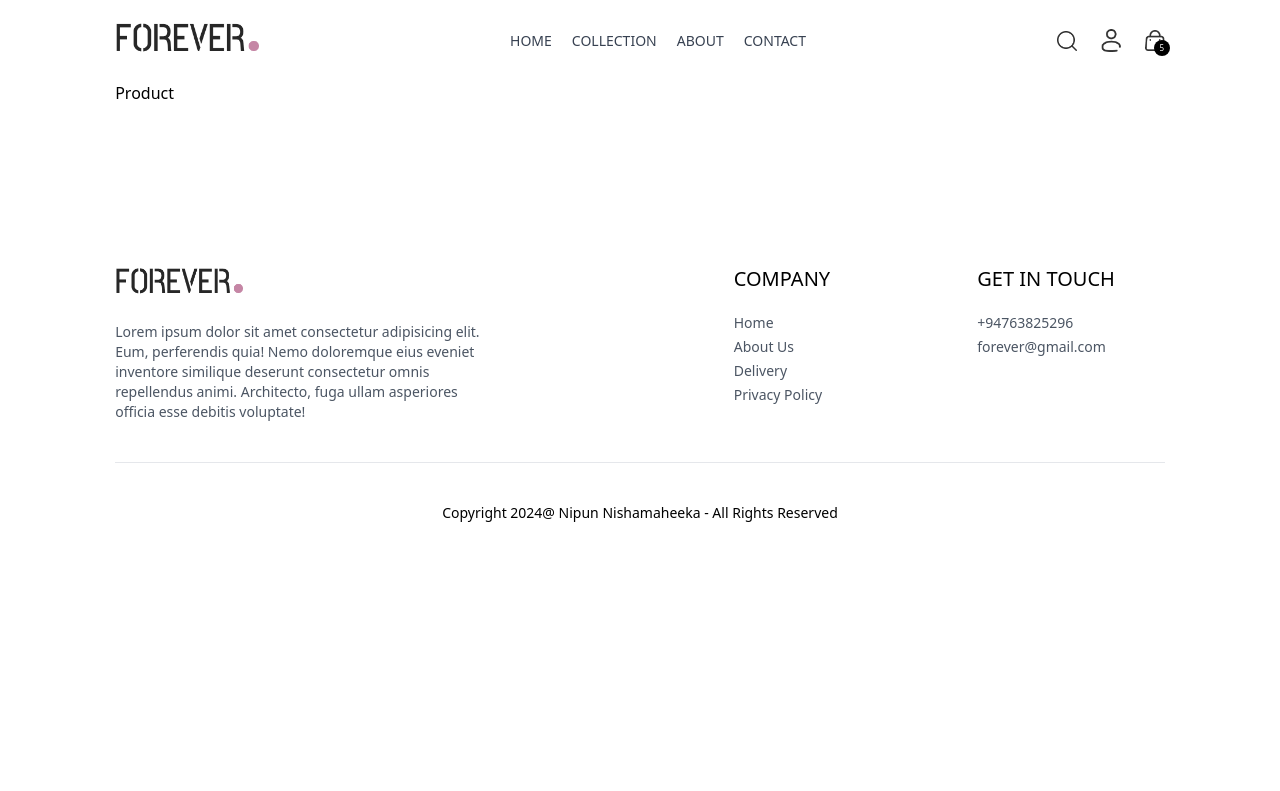
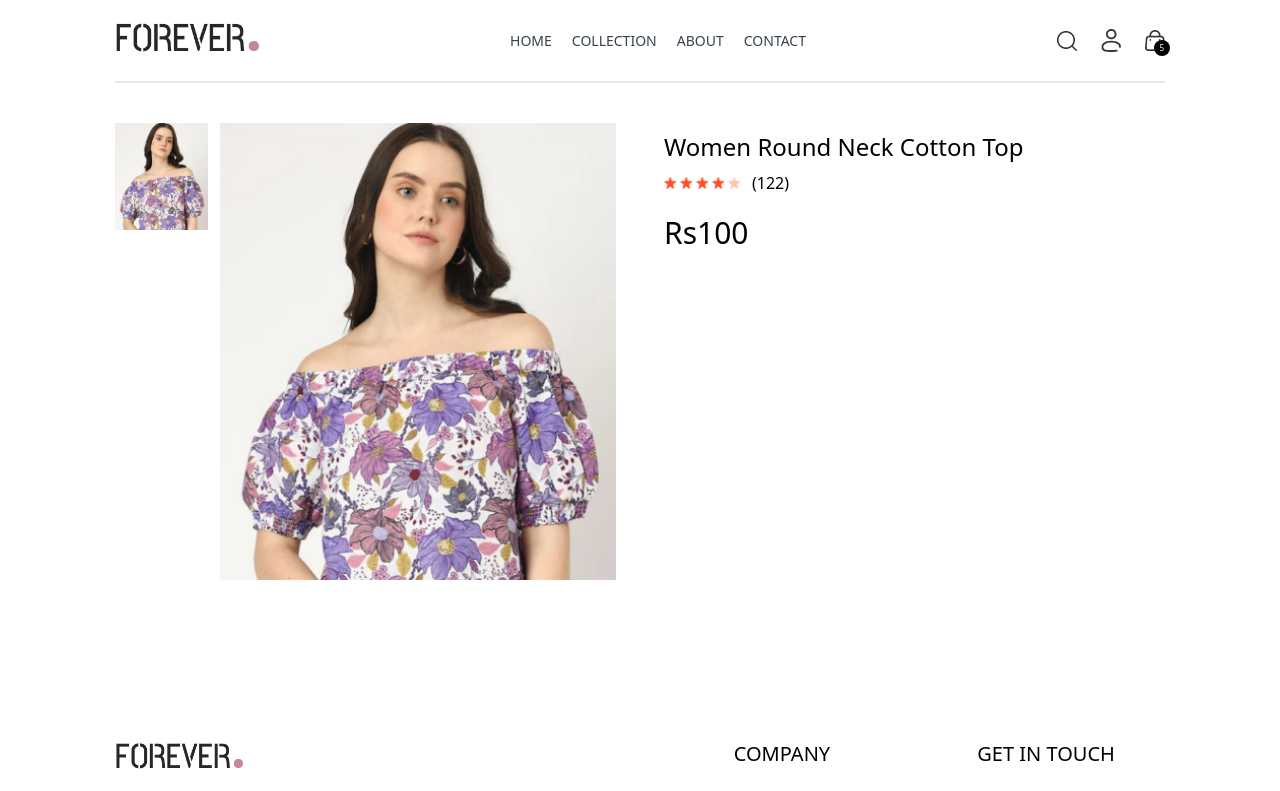
Before and after one commit to nipunnishamaheeka/E-Commerce-WebSite, a React (Vite) app in the folder frontEnd/: page /product/aaaaa in a window 1280 px wide. Shown: the top 791 px of the page. Built offline with nearby package versions, Linux system fonts and the light colour scheme.

Commit message:
display product data dynamically

```diff
--- a/frontEnd/src/pages/Product.jsx
+++ b/frontEnd/src/pages/Product.jsx
@@ -1,9 +1,67 @@
-import React from 'react'
+import React, { useContext, useEffect, useState } from "react";
+import { useParams } from "react-router-dom";
+import { ShopContext } from "../context/ShopContext";
+import { assets } from "../assets/assets";
 
 const Product = () => {
-  return (
-    <div>Product</div>
-  )
-}
+  const { productId } = useParams();
+  const { products,currency } = useContext(ShopContext);
 
-export default Product
+  const [productData, setProductData] = useState(false);
+  const [image, setImage] = useState("");
+
+  const fetchProductData = async () => {
+    products.map((item) => {
+      if (item._id === productId) {
+        setProductData(item);
+        setImage(item.image[0]);
+        console.log(item);
+        return null;
+      }
+    });
+  };
+  useEffect(() => {
+    fetchProductData();
+  }, [productId, products]);
+
+  return productData ? (
+    <div className="border-t-2 pt-10 transition-opacity ease-in duration-500 opacity-100">
+      <div className="flex gap-12 sm:gap-12 flex-col sm:flex-row">
+        {/* product images */}
+        <div className="flex-1 flex flex-col-reverse gap-3 sm:flex-row">
+          <div className="flex sm:flex-col overflow-auto sm:overflow-y-scroll justify-between sm:justify-normal sm:w-[18.7%] w-full">
+            {productData.image.map((item, index) => (
+              <img
+                onClick={() => setImage(item)}
+                src={item}
+                key={index}
+                className="w-[24%] sm:w-full sm:mb-3 flex-shrink-0 cursor-pointer"
+                alt=""
+              />
+            ))}
+          </div>
+          <div className="w-full sm:w-[80%]">
+            <img className="w-full h-auto" src={image} alt="" />
+          </div>
+        </div>
+        {/* -----------Product Infomation--------- */}
+        <div className="flex-1">
+          <h1 className="font-medium text-2xl mt-2">{productData.name}</h1>
+          <div className="flex items-center gap-1 mt-2">
+            <img src={assets.star_icon} alt="" className="w-3 5" />
+            <img src={assets.star_icon} alt="" className="w-3 5" />
+            <img src={assets.star_icon} alt="" className="w-3 5" />
+            <img src={assets.star_icon} alt="" className="w-3 5" />
+            <img src={assets.star_dull_icon} alt="" className="w-3 5" />
+            <p className="pl-2"> (122)</p>
+          </div>
+          <p className="mt-5 text-3xl font-medium">{currency}{ productData.price}</p>
+        </div>
+      </div>
+    </div>
+  ) : (
+    <div className="opacity-0"></div>
+  );
+};
+
+export default Product;
```
